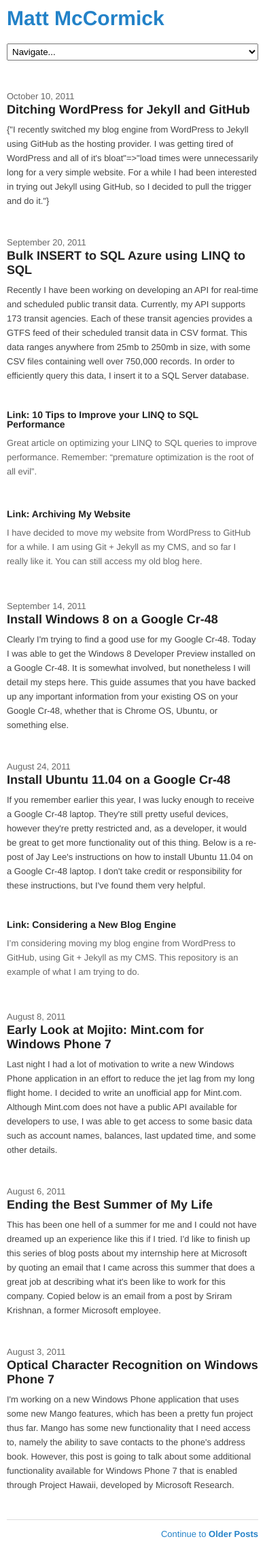
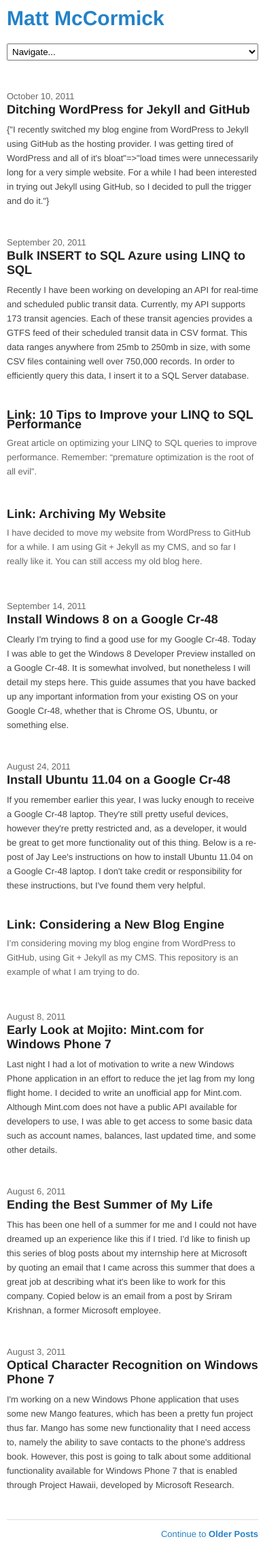
Before and after one commit to mbmccormick/mbmccormick.github.io, a Jekyll site: the page built from index.html, in a window 390 px wide. Shown: the whole page at 68% size. Built offline with Jekyll 4.4.1, drawn with Linux system fonts in a browser that asks for light colours; Markdown is read by kramdown in place of the engine named in the settings; the list of posts is cut into pages by our own code.

Commit message:
Update css/base.css

```diff
--- a/css/base.css
+++ b/css/base.css
@@ -789,6 +789,10 @@
     display:none;
   }
 
+  .listing article.link h2 {
+    font-size:18px;
+  }
+
   .listing article.link h2 a:before {
     content:"Link: ";
   }
```
